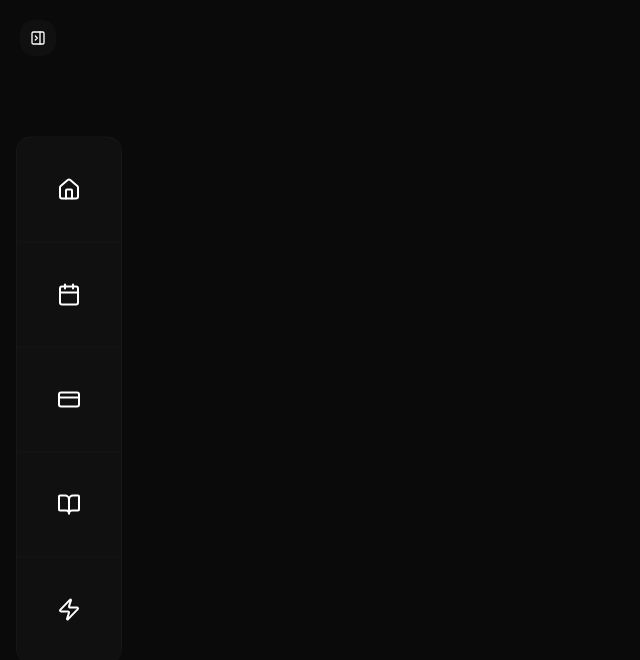
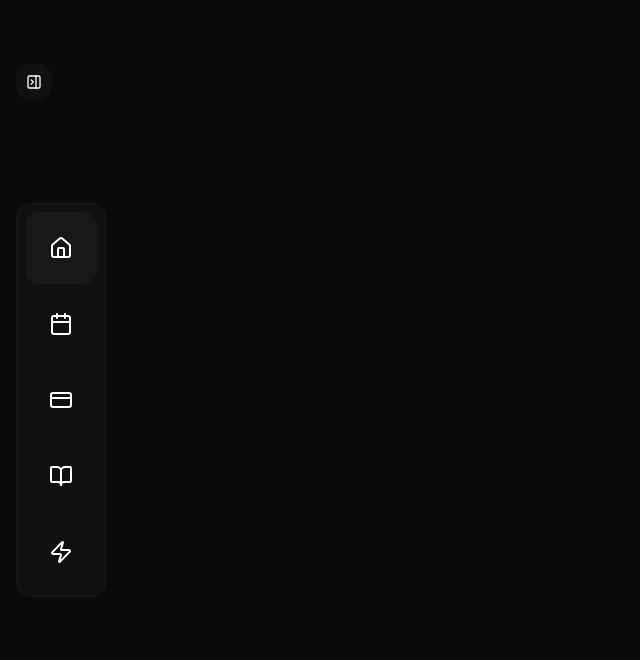
Before and after one commit to PrapooRozario/classify-frontend, a React (Vite) app: page / in a window 1280 px wide. Shown: the top 660 px of the page, without its empty margins (0-640 px from the left). Built offline with nearby package versions, Linux system fonts and the light colour scheme.

Commit message:
feat: update sidebar with toggle button and animations

```diff
--- a/src/components/sidebar.tsx
+++ b/src/components/sidebar.tsx
@@ -1,69 +1,53 @@
-import { Link } from "react-router";
+import { Link, useLocation } from "react-router";
 import routesData from "../data/routesData";
 import { Tooltip, TooltipContent, TooltipTrigger } from "./ui/tooltip";
 import { motion } from "framer-motion";
+import { Button } from "./ui/button";
 import { useState } from "react";
-import { PanelRight, PanelRightClose} from "lucide-react"; // toggle icons
-import { Button } from "./ui/button";
+import { PanelRight, PanelRightClose } from "lucide-react";
 
 const Sidebar = () => {
-  const [isOpen, setIsOpen] = useState<boolean>(true);
+  const location = useLocation()
+    const [isOpen, setIsOpen] = useState<boolean>(true);
+  return (
 
-  const sidebarVariants = {
-    hidden: { opacity: 0, x: -200 },
-    visible: {
-      opacity: 1,
-      x: 0,
-      transition: { duration: 0.5, ease: "easeOut", staggerChildren: 0.1 },
-    },
-  };
-
-  const itemVariants = {
-    hidden: { opacity: 0, x: -20 },
-    visible: {
-      opacity: 1,
-      x: 0,
-      transition: { duration: 0.3, ease: "easeOut" },
-    },
-  };
-
-  return (
     <div>
-      {/* Toggle Button */}
+           {/* Toggle Button */}
       <Button
         size="icon"
         onClick={() => setIsOpen(!isOpen)}
-        className="fixed top-5 left-5 z-50 rounded-xl bg-neutral-900/50 hover:bg-neutral-900 cursor-pointer text-white"
+        className={`fixed
+          top-16 z-50 rounded-xl bg-neutral-900/50
+          hover:bg-neutral-900 text-white transition`}
       >
-        {isOpen ? <PanelRightClose size={40} /> : <PanelRight size={40} />}
+        {isOpen ? <PanelRightClose size={32} /> : <PanelRight size={32} />}
       </Button>
 
       {/* Sidebar */}
       <motion.div
-        className="bg-neutral-900/50 border-neutral-900 border rounded-xl fixed -translate-y-1/2 top-1/2 overflow-clip"
-        initial="hidden"
-        animate={isOpen ? "visible" : "hidden"}
-        variants={sidebarVariants}
+        className={`bg-neutral-900/50 border-neutral-900 border rounded-xl fixed -translate-y-1/2 top-1/2 p-2 gap-2 ${isOpen ? "": "hidden"} `}
+        animate={{opacity: isOpen ? 1 : 0}}
+
       >
-        <div className="flex flex-col">
+        <div className="flex flex-col gap-1">
           {routesData.map((route, index) => (
-            <motion.div key={index} variants={itemVariants} className="relative">
+            <div key={index} className="relative">
               <Tooltip>
                 <TooltipTrigger asChild>
                   <Link
                     to={route.route}
-                    className="relative flex items-center justify-center border-b p-10 border-neutral-900 overflow-hidden hover:bg-neutral-900 duration-200 transition"
+                    className={`relative rounded-xl ${location.pathname === route.route ? "bg-neutral-900" : ""} flex items-center justify-center p-6 border-neutral-900 overflow-hidden hover:bg-neutral-900 duration-200 transition`}
                   >
                     <span className="relative z-10">
                       <route.icon className="w-6 h-6 text-white" />
                     </span>
                   </Link>
                 </TooltipTrigger>
-                <TooltipContent side="right" className="text-md">
+                <TooltipContent side="right" sideOffset={8} className="text-md">
                   <span>{route.name}</span>
                 </TooltipContent>
               </Tooltip>
-            </motion.div>
+            </div>
           ))}
         </div>
       </motion.div>
--- a/src/data/routesData.ts
+++ b/src/data/routesData.ts
@@ -7,11 +7,11 @@ export type RouteType = {
 };
 
 const routesData: RouteType[] = [
-  { route: "/", name: "Home", icon: Home },
-  { route: "/schedule", name: "Schedule", icon: Calendar },
-  { route: "/budget", name: "Budget", icon: CreditCard },
-  { route: "/planner", name: "Planner", icon: BookOpen },
-  { route: "/exam", name: "Exam", icon: Zap },
+  { route: "/", name: "Go to Home", icon: Home },
+  { route: "/schedule", name: "Add Schedule", icon: Calendar },
+  { route: "/budget", name: "Add Budget", icon: CreditCard },
+  { route: "/planner", name: "Add a Planner", icon: BookOpen },
+  { route: "/exam", name: "Take an Exam", icon: Zap },
 ];
 
 export default routesData;
```
